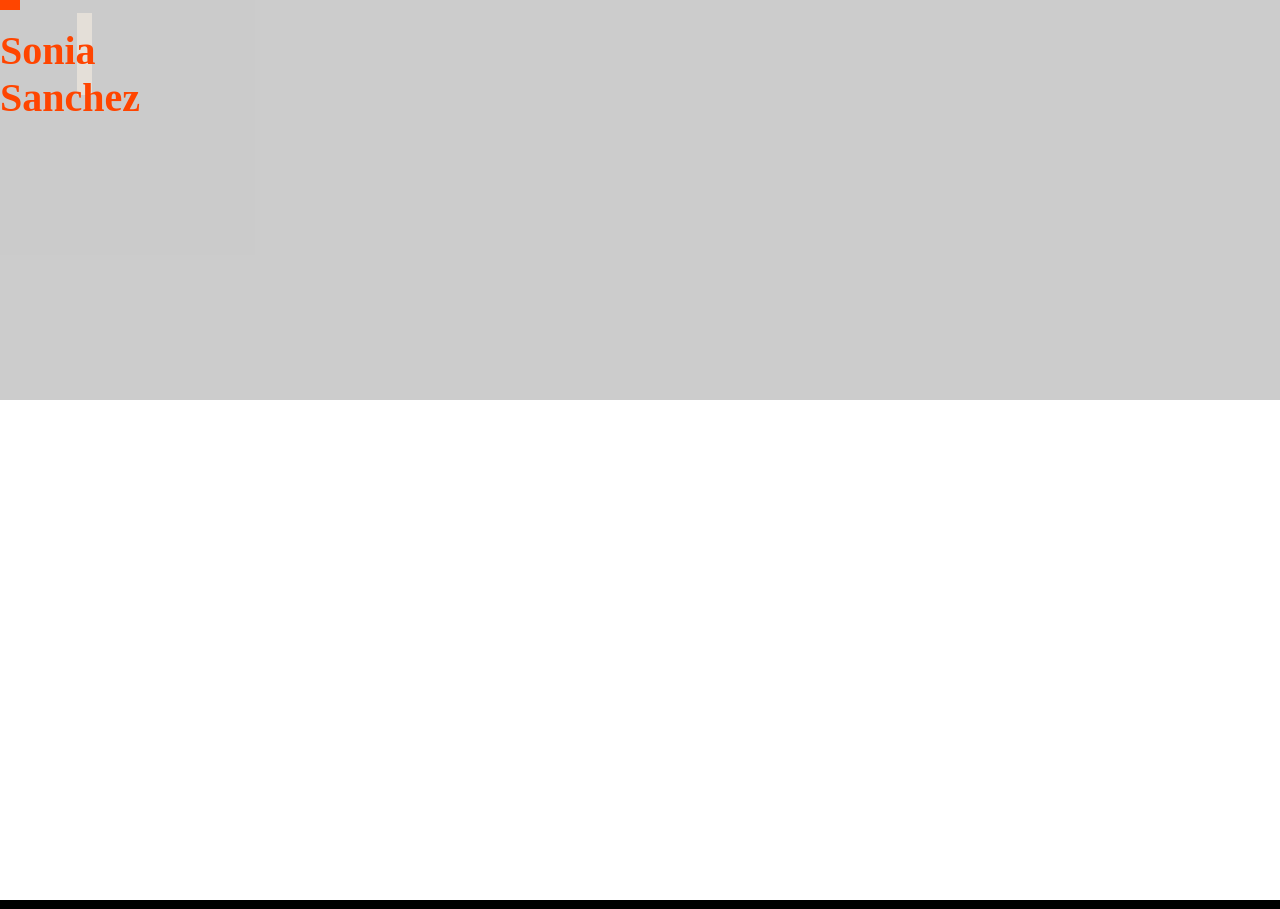
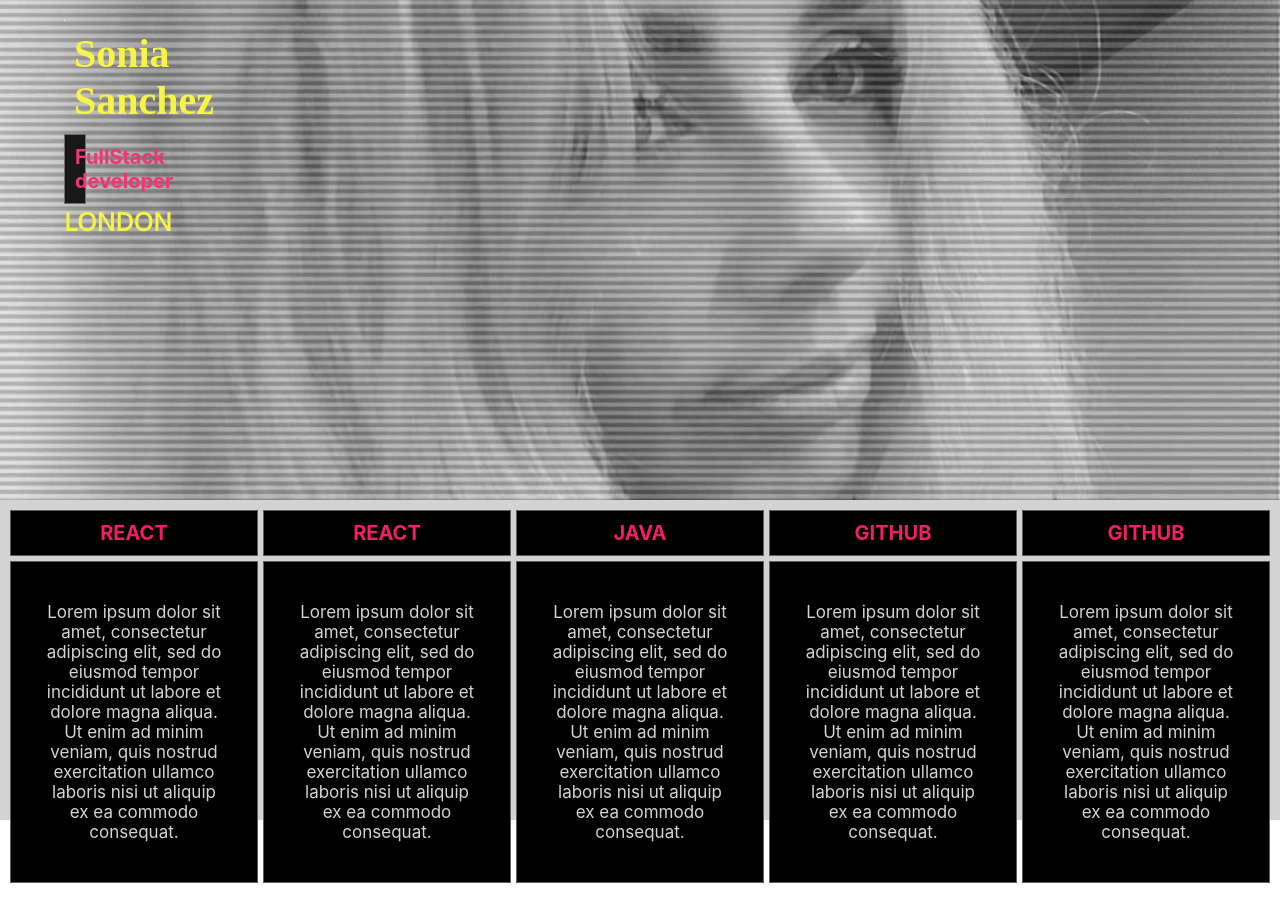
Before and after one commit to sho0n/Portfolio, a React (Create React App) app: page / in a window 1280 px wide. Shown: the top 909 px of the page. After the commit the page ends 883 px from the top, so only its background shows below. Built offline with nearby package versions, Linux system fonts and the light colour scheme.

Commit message:
add components

```diff
--- a/src/App.css
+++ b/src/App.css
@@ -1,72 +1,130 @@
+@import url('https://fonts.googleapis.com/css?family=Open+Sans&display=swap');
+
+
+
 .App {
   text-align: center;
-
 }
 
 .cover {
   width: 100%;
-  height: 400px;
-
+  height: 500px;
+  background: url(port.jpg);
   background-size: cover;
   background-repeat: repeat;
-  opacity: 0.2;
+  opacity: 0.9;
   background-color: black;
+  position: relative;
+
 }
 
-.parent { width: 500px; height:500px;
-margin-left: 25%;}
+.parent {
+  width: 500px;
+  height: 400px;
+  margin-left: 25%;
+}
 .box {
-    width: 20px;
-    height: 10px;
-    background-color: orangered;
+  width: 1px;
+  height: 1px;
+  background-color: rgb(252, 249, 252);
   font-size: 20px;
-    left: 0px;
-    top: 0px;
+  left: 5%;
+  top: 20px;
   position: absolute;
-    -webkit-transition-property: width height background-color font-size left top color;
-    -webkit-transition-duration: 2s;
-    -webkit-transition-timing-function: ease;
+  -webkit-transition-property: width height background-color font-size left top
+    color;
+  -webkit-transition-duration: 6s;
+  -webkit-transition-timing-function: ease-in;
   transition-property: width height background-color font-size left top color;
-    transition-duration: 2s;
+  transition-duration: 6s;
   transition-timing-function: ease;
+  align-self: center;
+  -moz-transform: scale(1.5) rotate(90deg);
 }
-.box1{
-    width: 10px;
-    height: 150px;
-    background-color: teal;
+.box1 {
+  width: 400px;
+  height: 180px;
+  background-color: rgb(2, 2, 2);
   color: teal;
   font-size: 18px;
-    left: 150px;
-    top: 25px;
-    position:absolute;
-    -webkit-transition-property: width height background-color font-size left top color;
-    -webkit-transition-duration: 2s;
-    -webkit-transition-timing-function: ease;
+  left: 35%;
+  top: 150px;
+  position: absolute;
+  -webkit-transition-property: width height background-color font-size left top
+    color;
+    -moz-transform: scale(1.5) rotate(90deg) translate(50px, -50px);
+  -webkit-transition-duration: 6s;
+  -webkit-transition-timing-function: ease-out;
   transition-property: width height background-color font-size left top color;
-    transition-duration: 2s;
+  transition-duration: 6s;
   transition-timing-function: ease;
 }
 
-
-@import url('https://fonts.googleapis.com/css?family=Megrim&display=swap');
+@import url("https://fonts.googleapis.com/css?family=Megrim&display=swap");
 
 .title {
   text-align: center;
-  color: orangered;
+  color: rgb(247, 243, 48);
   font-size: 40px;
-  font-family: 'Megrim', cursive;
+  font-weight: 600;
+  font-family: "Megrim", cursive;
+  padding: 10px;
+  position: relative;
+}
+
+.location {
+  text-align: center;
+  color: rgb(247, 243, 48);
+  font-size: 25px;
+  font-weight: 600;
+  font-family: 'Open Sans', sans-serif;
+  z-index: 4;
+  position: relative;
 }
 
 .grid-container {
   display: grid;
-  grid-template-columns: 70% auto;
-  background-color: black;
+  grid-template-columns: repeat(5, 1fr);
+  grid-gap: 5px;
+  background-color:rgb(211,211,211);
   padding: 10px;
+  height: 300px;
 }
 .grid-item {
-  background-color: firebrick;
-  border: 1px solid rgba(129, 17, 17, 0.8);
+  background-color: black;
+  border: 1px solid rgba(121, 119, 119, 0.8);
   padding: 10px;
-  font-size: 30px;
+  font-size: 20px;
+  font-weight: bold;
   text-align: center;
+  color: white;
+
 }
+.grid-item1 {
+  background-color: black;
+  border: 1px solid rgba(121, 119, 119, 0.8);
+  padding: 10px;
+  font-size: 20px;
+  font-weight: bold;
+  text-align: center;
+  color: rgb(243, 30, 101);
+
+}
+
+.texto {
+  background: black;
+  padding: 10px;
+  margin: 20px 10px;
+  font-size: 17px;
+  font-weight: 400;
+  color: lightgrey;
+}
+
+.texto-2 {
+  background: white;
+  padding: 10px;
+  margin: 10px ;
+  font-size: 17px;
+  font-weight: 400;
+  color: orangered;
+}
--- a/src/App.js
+++ b/src/App.js
@@ -1,6 +1,9 @@
 import React from 'react';
 import './App.css';
+import html from './html.png';
 
+
+//TRANSITION FOR TITLE //
 function updateTransition() {
   var el = document.querySelector("div.box");
 
@@ -10,31 +13,66 @@ function updateTransition() {
     el = document.querySelector("div.box1");
     el.className = "box";
   }
+   return el;
+}
 
-  return el;
-}
+
 
 var intervalID = window.setInterval(updateTransition, 7000);
 
 function App() {
   return (
     <div className="App">
-      <div className='cover'>
-       <div className='box'></div>
 
-      </div>
-        <div class="parent">
-          <div class="box">
-            <h1 className='title'>Sonia Sanchez</h1>
-          </div>
-        </div>
-        <div class="grid-container">
-  <div class="grid-item">1</div>
-  <div class="grid-item">2</div>
 
-</div>
+    	<div className="cover">
 
-    </div>
+        	<div className="parent">
+
+        		<div className='box' >
+					{updateTransition}
+          			<div className='title'>Sonia Sanchez</div>
+					<div className="grid-item1">FullStack developer</div>
+					<div className="location">LONDON</div>
+          		</div>
+
+        	</div>
+		</div>
+		<div className="grid-container">
+
+			<div className="grid-item1">REACT</div>
+			<div className="grid-item1">REACT</div>
+			<div className="grid-item1">JAVA</div>
+			<div className="grid-item1">GITHUB</div>
+			<div className="grid-item1">GITHUB</div>
+			<div className="grid-item">
+				<div className='texto'>
+				Lorem ipsum dolor sit amet, consectetur adipiscing elit, sed do eiusmod tempor incididunt ut labore et dolore magna aliqua. Ut enim ad minim veniam, quis nostrud exercitation ullamco laboris nisi ut aliquip ex ea commodo consequat.
+				</div>
+			</div>
+			<div className="grid-item">
+			<div className='texto'>
+				Lorem ipsum dolor sit amet, consectetur adipiscing elit, sed do eiusmod tempor incididunt ut labore et dolore magna aliqua. Ut enim ad minim veniam, quis nostrud exercitation ullamco laboris nisi ut aliquip ex ea commodo consequat.
+				</div>
+			</div>
+			<div className="grid-item">
+				<div className='texto'>
+					Lorem ipsum dolor sit amet, consectetur adipiscing elit, sed do eiusmod tempor incididunt ut labore et dolore magna aliqua. Ut enim ad minim veniam, quis nostrud exercitation ullamco laboris nisi ut aliquip ex ea commodo consequat.
+				</div>
+			</div>
+			<div className="grid-item">
+				<div className='texto'>
+					Lorem ipsum dolor sit amet, consectetur adipiscing elit, sed do eiusmod tempor incididunt ut labore et dolore magna aliqua. Ut enim ad minim veniam, quis nostrud exercitation ullamco laboris nisi ut aliquip ex ea commodo consequat.
+				</div>
+			</div>
+			<div className="grid-item">
+				<div className='texto'>
+					Lorem ipsum dolor sit amet, consectetur adipiscing elit, sed do eiusmod tempor incididunt ut labore et dolore magna aliqua. Ut enim ad minim veniam, quis nostrud exercitation ullamco laboris nisi ut aliquip ex ea commodo consequat.
+				</div>
+			</div>
+
+			</div>
+	</div>
   );
 }
 
```
Also changed, not shown: src/thatsNotYoChild.js (added, +50 -0 lines), src/Contact/Contact.js (added), src/Header/Header.js (added), src/Technologies/Technologies.js (added), src/WhoAmI/WhoAmI.js (added), src/html.png (added), src/port.jpg (added). Lines whose indentation alone changed are shown as unchanged.
